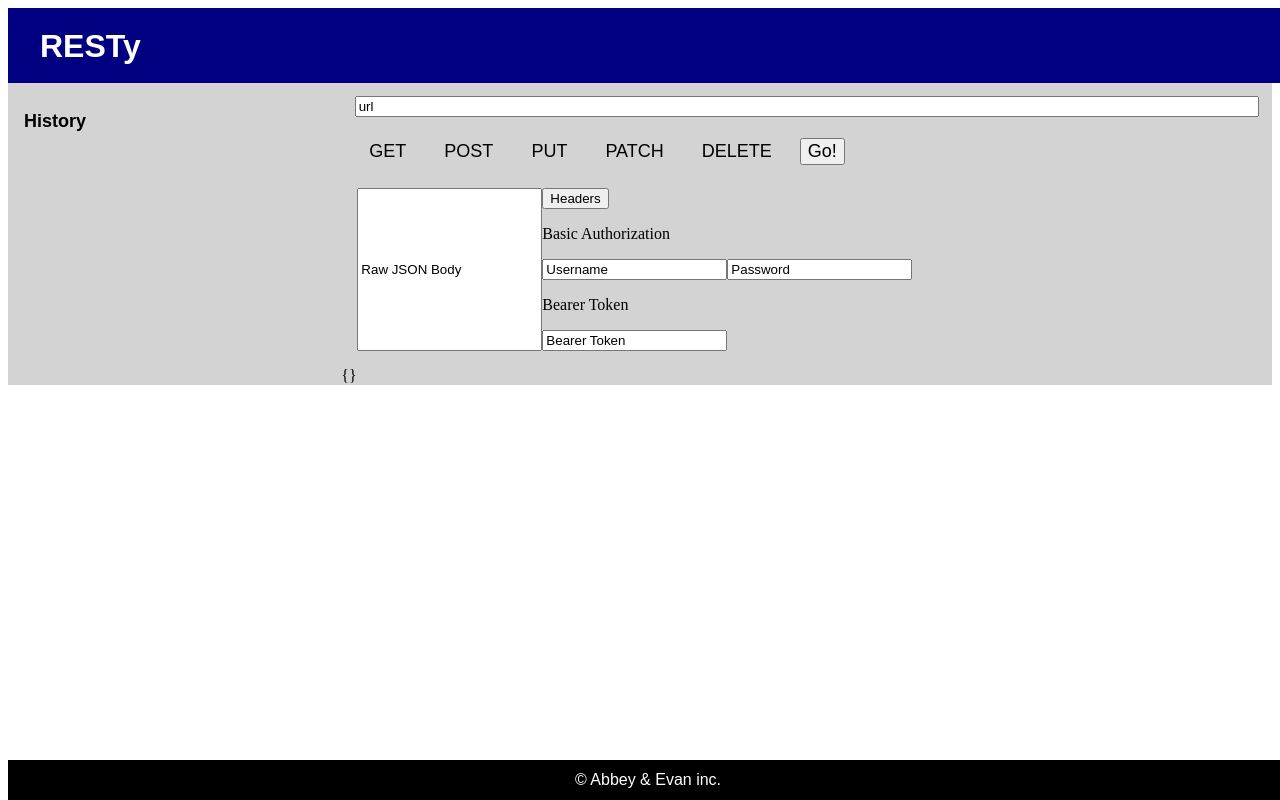
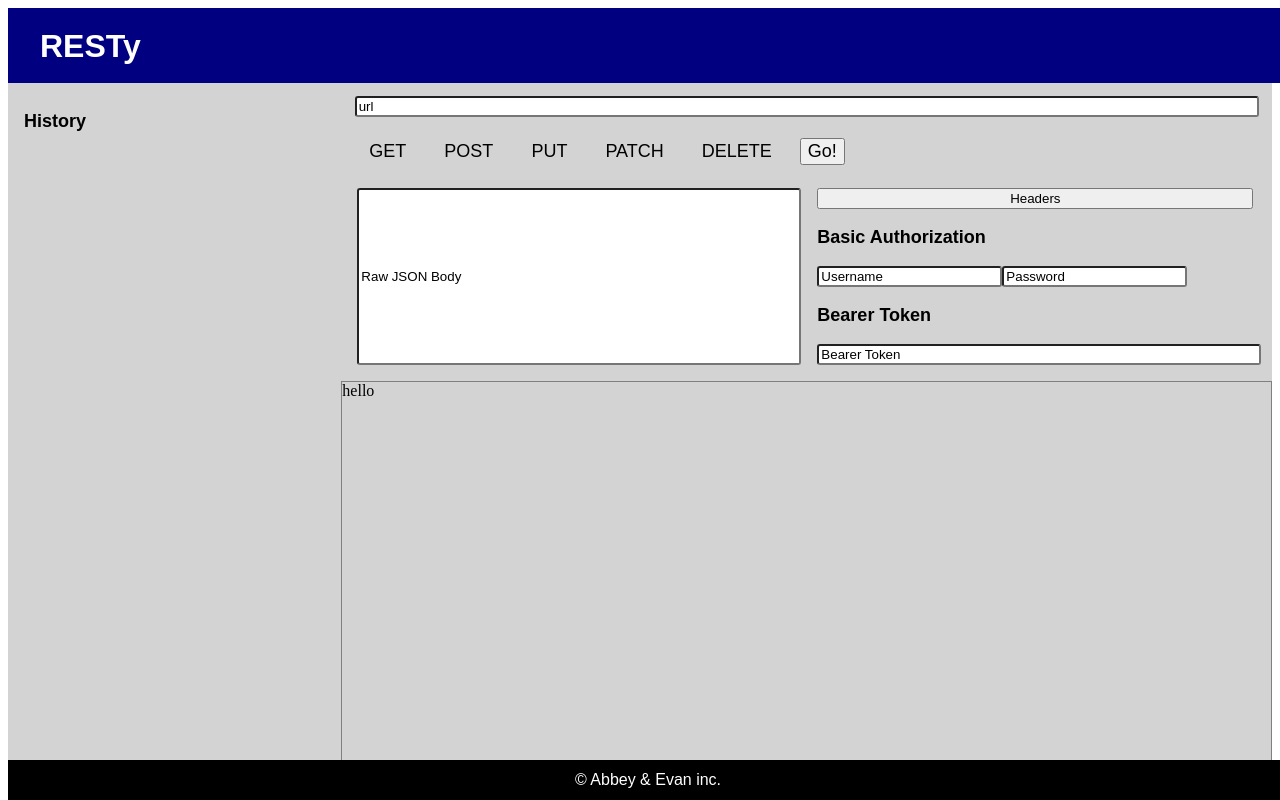
Before and after one commit to evanandrewson-401-advanced-javascript/resty, a React app: page / in a window 1280 px wide. Shown: the top 800 px of the page. Built offline with nearby package versions, Linux system fonts and the light colour scheme.

Commit message:
styled results box and auth section

```diff
--- /dev/null
+++ b/src/components/Display.css
@@ -0,0 +1,7 @@
+.Display {
+
+  border: 1px solid gray;
+  height: 50vh;
+  overflow: scroll;
+
+}
--- a/src/components/Display.js
+++ b/src/components/Display.js
@@ -1,9 +1,10 @@
 import React from 'react';
 import PropTypes from 'prop-types';
+import styles from './Display.css'
 
 const Display = ({ data }) => {
   return (
-    <div>
+    <div className={styles.Display}>
       {data}
     </div>
   )
--- a/src/containers/MainContainer.css
+++ b/src/containers/MainContainer.css
@@ -44,4 +44,31 @@
         font-size: 18px;
         margin-left: 1em;
     }
+
+    .jsonBody {
+        width: 50%;
+    }
+
+    .authSection {
+        width: 50%;
+        margin-left: 1em;
+    }
+
+    .headerButton {
+        width: 100%;
+    }
+
+    p {
+        font-family: arial;
+        font-weight: 700;
+        font-size: 18px;
+    }
+
+    .bearerToken {
+        width: 100%;
+    }
+
+    input {
+        border-radius: 3px;
+    }
 }
--- a/src/containers/MainContainer.js
+++ b/src/containers/MainContainer.js
@@ -13,20 +13,15 @@ export default class MainContainer extends Component {
     password: 'Password',
     bearerToken: 'Bearer Token',
     method: '',
-    display: '{}',
+    display: 'hello',
     history: [],
     disabled: false
-
   }
 
   handleChange = ({ target }) => {
     this.setState({ [target.name]: target.value });
     this.className.add(styles.selected);
   }
-
-  // updateMethod = ({ target }) => {
-  //   this.setState({ method: target.name });
-  // }
 
   updateAndDisable = ({ target }) => {
     this.setState({ method: target.name, disabled: true })
@@ -68,17 +63,17 @@ export default class MainContainer extends Component {
             <button className={styles.goButton}>Go!</button>
           </section>
           <div className={styles.flex}>
-            <input type="string" name="jsonBody" disabled={this.state.disabled} value={this.state.jsonBody} onChange={this.handleChange}></input>
-            <section>
-              <button>Headers</button>
+            <input type="string" name="jsonBody" className={styles.jsonBody} disabled={this.state.disabled} value={this.state.jsonBody} onChange={this.handleChange}></input>
+            <section className={styles.authSection}>
+              <button className={styles.headerButton}>Headers</button>
               <p>Basic Authorization</p>
               <input type="string" name="username" value={this.state.username} onChange={this.handleChange}></input>
               <input type="string" name="password" value={this.state.password} onChange={this.handleChange}></input>
               <p>Bearer Token</p>
-              <input type="string" name="bearerToken" value={this.state.bearerToken} onChange={this.handleChange}></input>
+              <input type="string" name="bearerToken" className={styles.bearerToken} value={this.state.bearerToken} onChange={this.handleChange}></input>
             </section>
           </div>
-          <Display data={this.state.display} />
+          {this.state.display && <Display data={this.state.display} />}
         </form>
       </div>
     )
```
